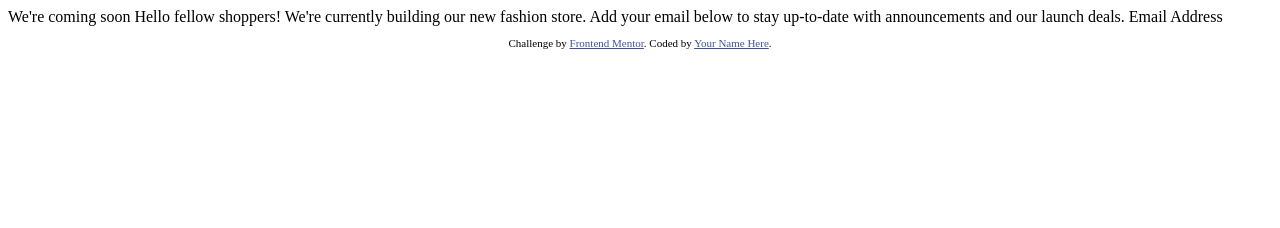
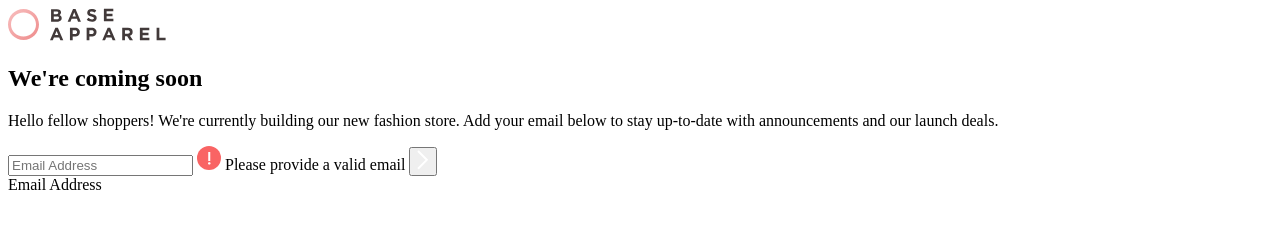
Before and after one commit to AgataLiberska/base-apparel-coming-soon, a plain HTML site: page index.html in a window 1280 px wide. Drawn offline with Linux system fonts and the light colour scheme.

Commit message:
add html markup

```diff
--- a/index.html
+++ b/index.html
@@ -15,19 +15,33 @@
   </style>
 </head>
 <body>
+  <header class="header">
+    <img src="/images/logo.svg" alt="Base Apparel logo" class="header__logo">
+  </header>
+  <main>
+    <div class="hero">
 
-  We're coming soon
+    </div>
+    <section class="signup">
+      <h1 class="signup__heading">
+        We're <span>coming soon</span>
+      </h1>
+      <p class="signup__tagline">Hello fellow shoppers! We're currently building our new fashion store.
+        Add your email below to stay up-to-date with announcements and our launch deals.</p>
+      <form action="/" class="signup__form">
+        <input type="text" class="signup__form__control" aria-label="Enter email address" placeholder="Email Address">
+        <img src="images/icon-error.svg" class="signup__form__error-icon" alt="Error">
+        <span class="signup__form_error-msg" aria-live="polite">Please provide a valid email</span>
+        <button class="signup__form__submit" aria-label="Submit"><img src="images/icon-arrow.svg" alt=""></button>
+      </form>
+    </section>
+  </main>
 
-  Hello fellow shoppers! We're currently building our new fashion store.
-  Add your email below to stay up-to-date with announcements and our launch deals.
+
+
 
   Email Address
 
-  <footer>
-    <p class="attribution">
-      Challenge by <a href="https://www.frontendmentor.io?ref=challenge" target="_blank">Frontend Mentor</a>.
-      Coded by <a href="#">Your Name Here</a>.
-    </p>
-  </footer>
+
 </body>
 </html>
```
